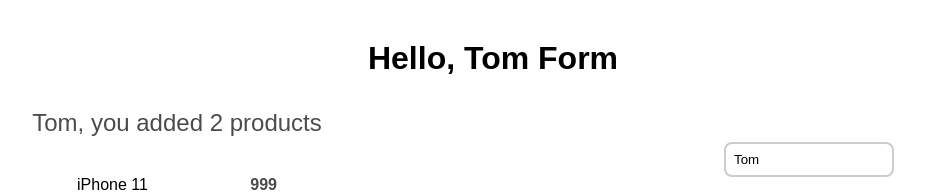
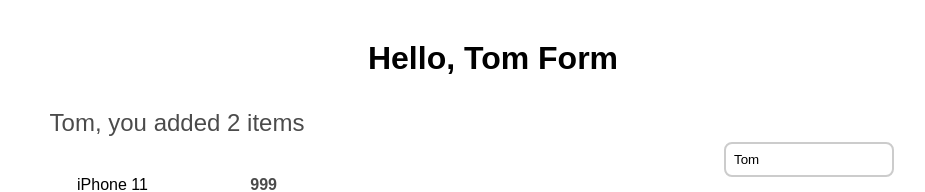
Before and after one commit to Alex666777666/Products-list, a React (Create React App) app: page / in a window 1280 px wide. Shown: the top 192 px of the page, without its empty margins (147-1072 px from the left). Built offline with nearby package versions, Linux system fonts and the light colour scheme; the HTML template or start-up script is replaced by a standard one.

Commit message:
Products-list

```diff
--- a/src/CartTitle.jsx
+++ b/src/CartTitle.jsx
@@ -2,9 +2,7 @@ import React from 'react'
 
 const CartTitle = ({ userName, count }) => {
   return (
-    <div className='cart-title'>
-      {`${userName}, you added ${count} products`}
-    </div>
+    <div className='cart-title'>{`${userName}, you added ${count} items`}</div>
   )
 }
 
```
